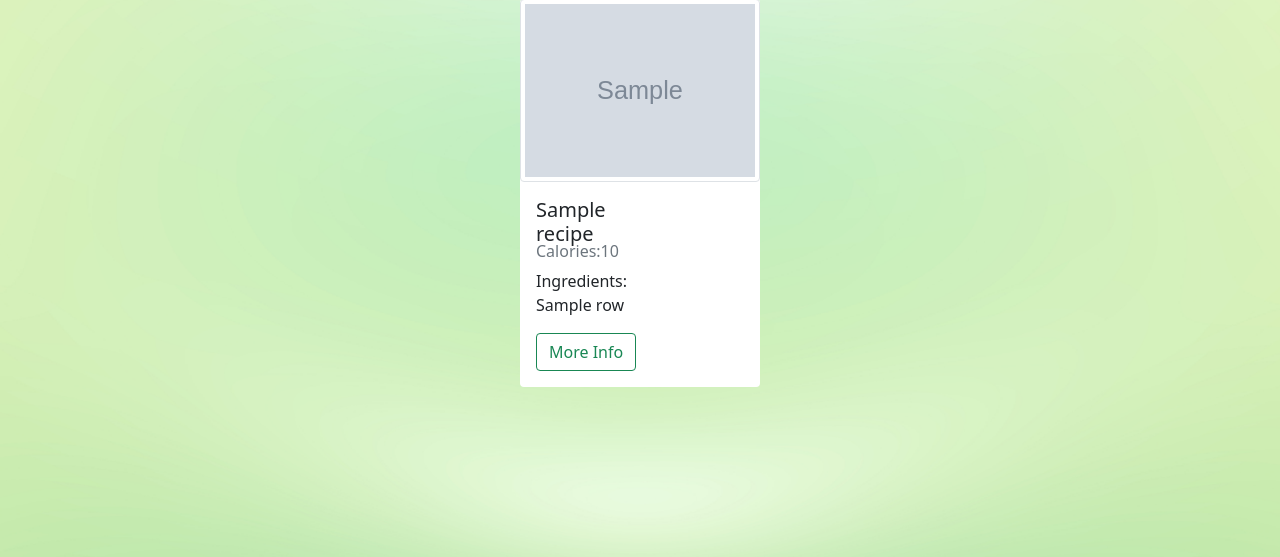
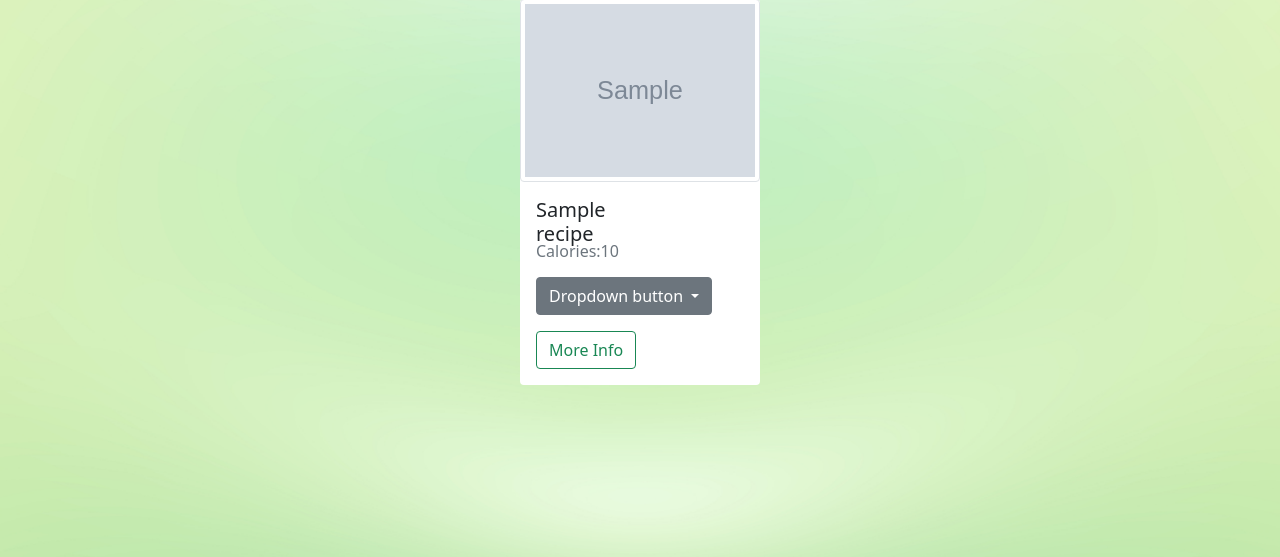
Before and after one commit to Mohsin272/Y4-Final-Project, a Flask app: template templates/ingredients.html in a window 1280 px wide. Shown: the part 151-708 px from the top of the page. Run offline with Flask 2, Linux system fonts and the light colour scheme; the template is opened without the code that fills it: most values are stand-ins (such as "Sample title", 1, 10 or a date in 2020); grey boxes marked "Sample" are stand-in pictures.

Commit message:
added ingredient dropdown

```diff
--- a/templates/ingredients.html
+++ b/templates/ingredients.html
@@ -30,18 +30,30 @@
             <h5 class="card-title">{{row['recipe']['label']}}</h5>
             <h6 class="card-subtitle mb-2 text-muted">Calories:{{ (row['recipe']['calories'])|int }}</h6>
             <p class="card-text">
-                Ingredients:
+                <div class="dropdown">
+                    <button class="btn btn-secondary dropdown-toggle" type="button" data-bs-toggle="dropdown" aria-expanded="false">
+                      Dropdown button
+                    </button>
+                    <ul class="dropdown-menu">
+                        Ingredients:
+                        {% for row in row['recipe']['ingredientLines'] %}
+                        <br>
+                        {{row}}
+                        <li><hr class="dropdown-divider"></li>
+                        {% endfor %}
+                    </ul>
+                  </div>
+                <!-- Ingredients:
                 {% for row in row['recipe']['ingredientLines'] %}
                 <br>
                 {{row}}
-                {% endfor %}
+                {% endfor %} -->
             </p>
             <a href="{{ row['recipe']['url'] }}" class="btn btn-outline-success">More Info</a>
         </div>
         </div>
     <!-- </div> -->
     </div>
-
     {% endfor %}
 </div>
     <!-- </div> -->
```
